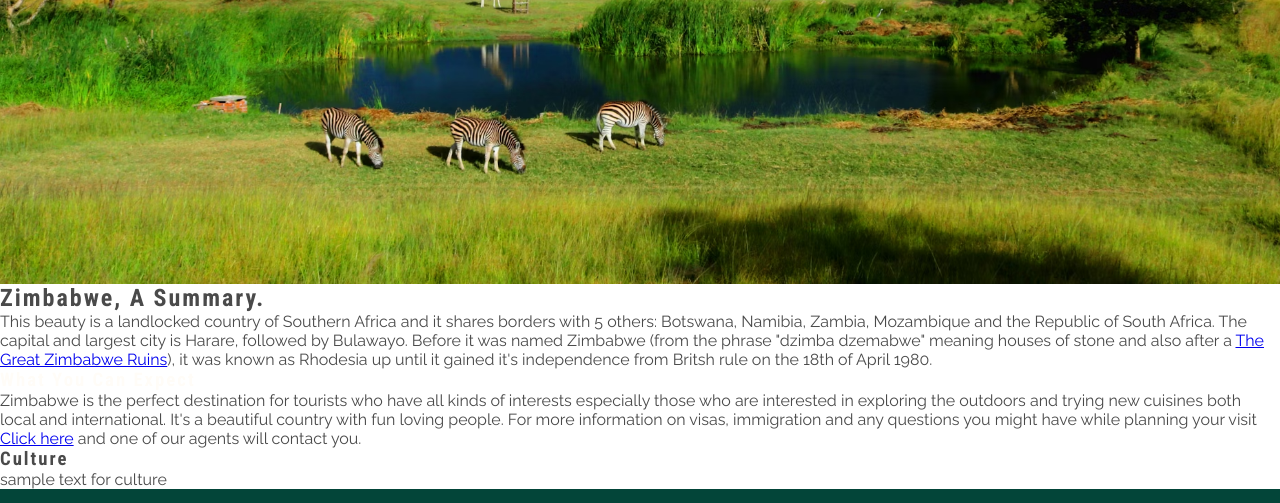
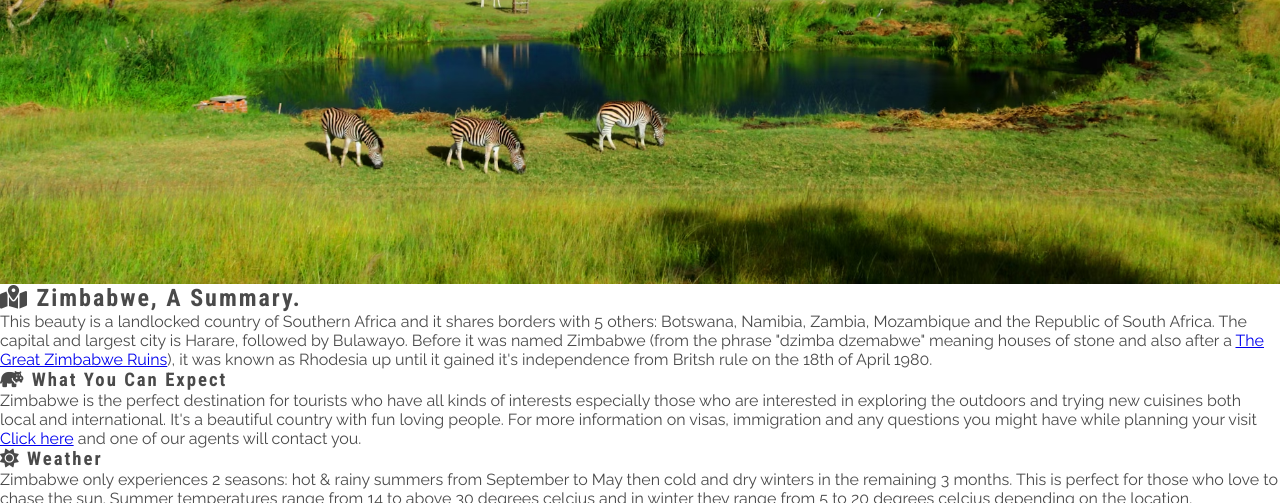
Before and after one commit to stacykimberley/project-one-visit-zimbabwe, a plain HTML site: page index.html in a window 1280 px wide. Shown: the part 595-1098 px from the top of the page. Drawn offline with Linux system fonts and the light colour scheme.

Commit message:
Add paragraph to weather div

```diff
--- a/assets/css/style.css
+++ b/assets/css/style.css
@@ -126,6 +126,10 @@ main {
     color: #4a4a4a;
 }
 
+#summary > div {
+
+}
+
 /* Footer */
 #social-networks {
     text-align: center;
--- a/index.html
+++ b/index.html
@@ -48,32 +48,32 @@
             </div>
         </section>
         <section id="brief-description">
-            <div id="summary"><h2> Zimbabwe, a summary.</h2>
+            <div id="summary">
+                <h2> <i class="fa-solid fa-map-location-dot"></i>  Zimbabwe, a summary.</h2>
                 <div>
                     <p> This beauty is a landlocked country of Southern Africa and it shares borders with 5 others: Botswana, Namibia, Zambia, Mozambique and the Republic of South Africa.
                         The capital and largest city is Harare, followed by Bulawayo. Before it was named Zimbabwe (from the phrase "dzimba dzemabwe" meaning houses of stone and also after a <a href="great-zimbabwe.html">The Great Zimbabwe Ruins</a>), it was known as Rhodesia up until it gained it's independence from Britsh rule on the 18th of April 1980.</p>
                 </div>
+
+                <h3><i class="fa-solid fa-hippo"></i>  What you can expect</h3>
                 <div>
-                    <h3>What you can expect</h3>
+
                     <p> Zimbabwe is the perfect destination for tourists who have all kinds of interests especially those who are interested in exploring the outdoors and trying new cuisines both local and international. It's a beautiful country with fun loving people. For more information on visas, immigration and any questions you might have while planning your visit <a href="give-away.html"> Click here</a> and one of our agents will contact you.</p>
                 </div>
             </div>
 
-            <!-- <div id="location">
-                <h3>Location</h3>
+            <div id="culture-weather">
+                <h3><i class="fa-solid fa-sun"></i>  Weather</h3>
                 <div>
-                    <p> This beauty is a landlocked country of Southern Africa and it shares borders with  countries: Botswana, Namibia, Zambia, Mozambique and the Republic of South Africa.
-                        The capital and largest city is Harare, followed by Bulawayo. Before it was named Zimbabwe (from the phrase "dzimba dzemabwe" meaning houses of stone and also after a <a href="great-zimbabwe.html">The Great Zimbabwe Ruins</a>), it was known as Rhodesia up until it gained it's independence from Britsh rule on the 18th of April 1980.
+                    <p>Zimbabwe only experiences 2 seasons: hot & rainy summers from September to May then cold and dry winters in the remaining 3 months. This is perfect for those who love to chase the sun. Summer temperatures range from 14 to above 30 degrees celcius and in winter they range from 5 to 20 degrees celcius depending on the location.
                     </p>
                 </div>
-            </div> -->
-
-            <div id="culture">
-                <h3>Culture</h3>
+                <h3><i class="fa-solid fa-drum"></i>  Culture</h3>
                 <div>
                     <p> sample text for culture</p>
                 </div>
             </div>
+
 
         </section>
     </main>
```
